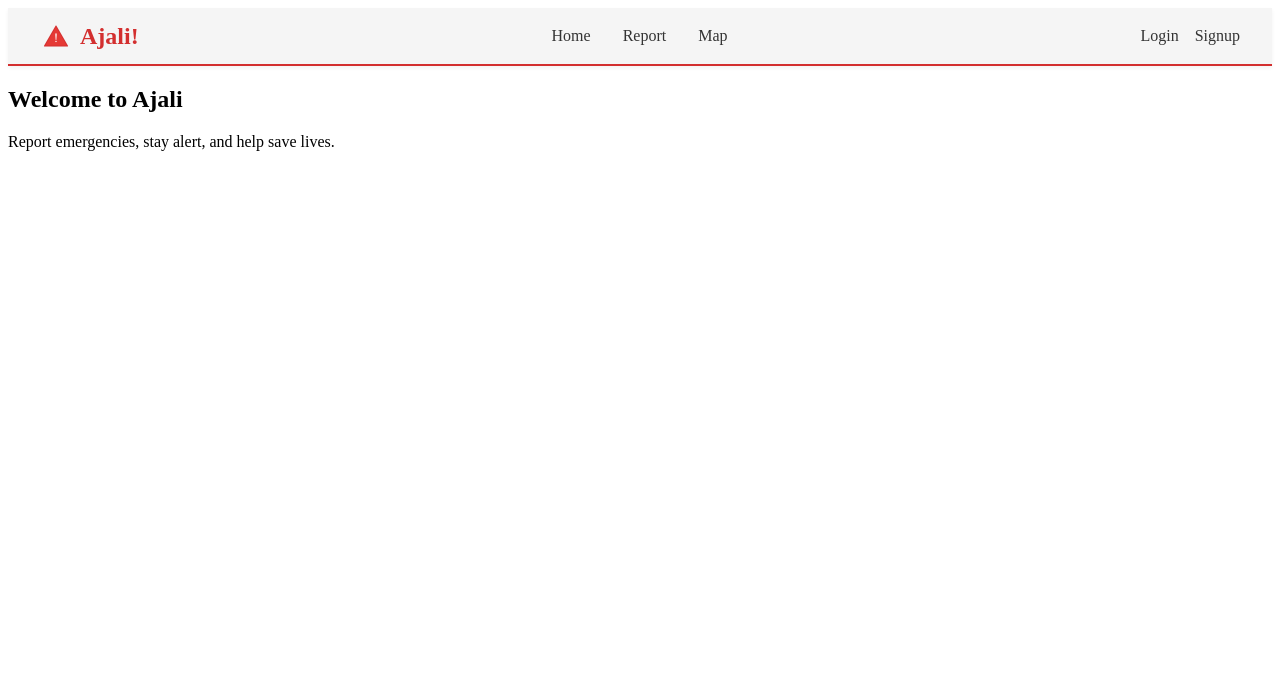
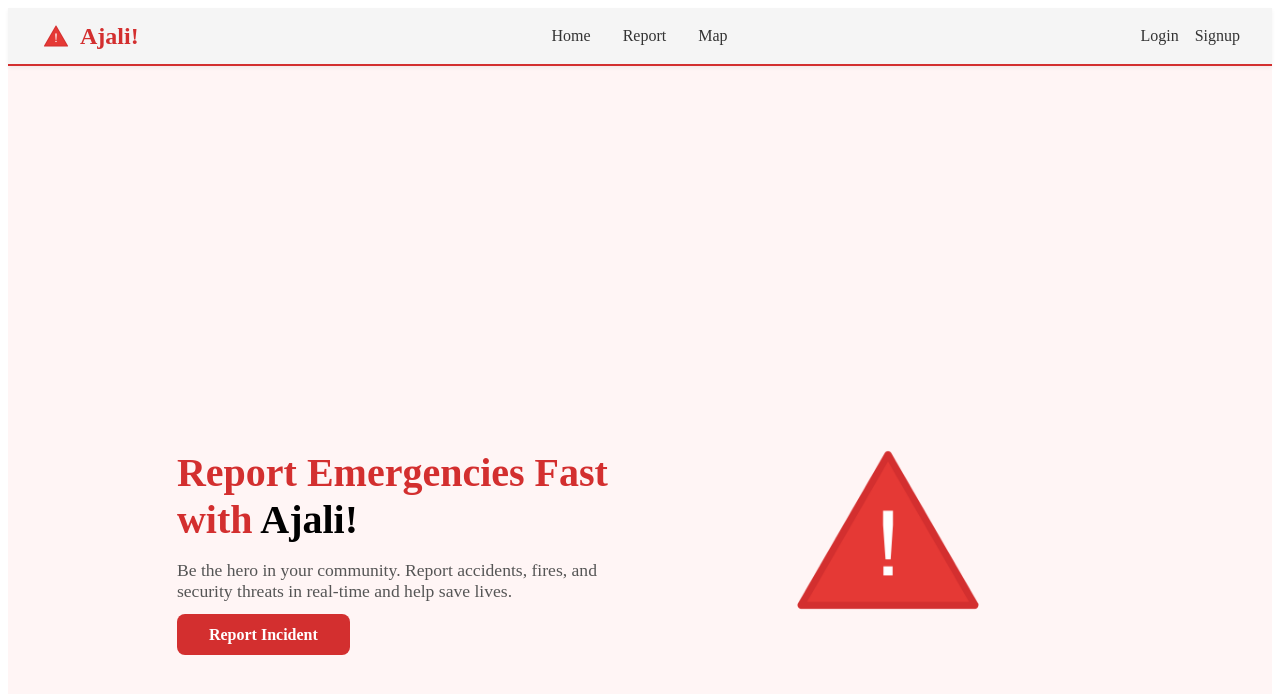
Before and after one commit to LARRYKIPKURUI/Ajali, a React (Vite) app in the folder Frontend/: page / in a window 1280 px wide. Shown: the top 694 px of the page. Built offline with nearby package versions, Linux system fonts and the light colour scheme.

Commit message:
added the homepage

```diff
--- /dev/null
+++ b/Frontend/src/pages/Home.css
@@ -0,0 +1,76 @@
+.home-section {
+  padding: 4rem 1rem;
+  background: #fff5f5;
+  min-height: 100vh;
+  display: flex;
+  align-items: center;
+}
+
+.home-container {
+  display: flex;
+  flex-direction: column;
+  gap: 2rem;
+  max-width: 1200px;
+  margin: auto;
+  align-items: center;
+  justify-content: center;
+  text-align: center;
+}
+
+.home-text h1 {
+  font-size: 2.5rem;
+  color: #d32f2f;
+  margin-bottom: 1rem;
+}
+
+.home-text h1 span {
+  color: #000;
+}
+
+.home-text p {
+  font-size: 1.1rem;
+  color: #555;
+  margin-bottom: 1.5rem;
+  max-width: 600px;
+}
+
+.report-btn {
+  background: #d32f2f;
+  color: white;
+  padding: 0.75rem 2rem;
+  border-radius: 8px;
+  font-weight: bold;
+  text-decoration: none;
+  transition: background 0.3s ease;
+}
+
+.report-btn:hover {
+  background: #b71c1c;
+}
+
+.home-image img {
+  max-width: 240px;
+  width: 100%;
+  height: auto;
+  border-radius: 12px;
+}
+
+@media (min-width: 768px) {
+  .home-container {
+    flex-direction: row;
+    align-items: center;
+    justify-content: space-between;
+    text-align: left;
+  }
+
+  .home-text {
+    flex: 1;
+    padding-right: 2rem;
+  }
+
+  .home-image {
+    flex: 1;
+    display: flex;
+    justify-content: center;
+  }
+}
--- a/Frontend/src/pages/Home.jsx
+++ b/Frontend/src/pages/Home.jsx
@@ -1,12 +1,23 @@
-import React from 'react'
+import React from 'react';
+import './Home.css';
+import heroImage from '../assets/alerticon.png';
+import { Link } from 'react-router-dom';
 
 const Home = () => {
   return (
-   <section className="home">
-      <h1>Welcome to Ajali</h1>
-      <p>Report emergencies, stay alert, and help save lives.</p>
+    <section className="home-section">
+      <div className="home-container">
+        <div className="home-text">
+          <h1>Report Emergencies Fast with <span>Ajali!</span></h1>
+          <p>Be the hero in your community. Report accidents, fires, and security threats in real-time and help save lives.</p>
+          <Link to="/report" className="report-btn">Report Incident</Link>
+        </div>
+        <div className="home-image">
+          <img src={heroImage} alt="Emergency illustration" />
+        </div>
+      </div>
     </section>
-  )
-}
+  );
+};
 
-export default Home
+export default Home;
```
